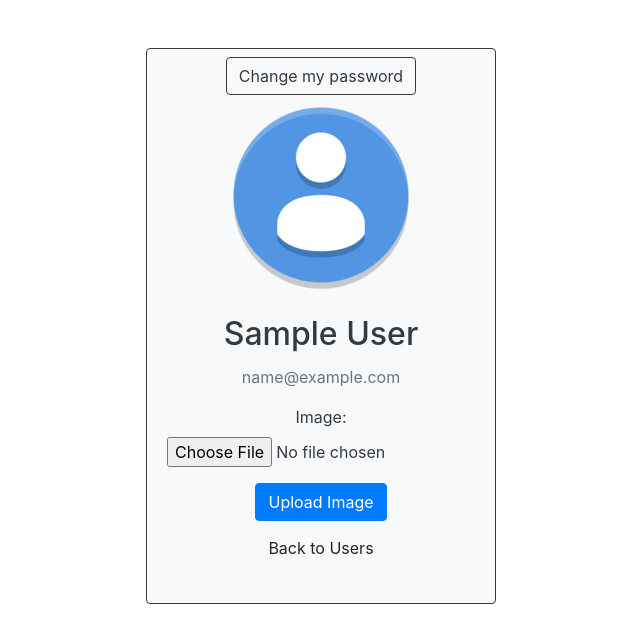
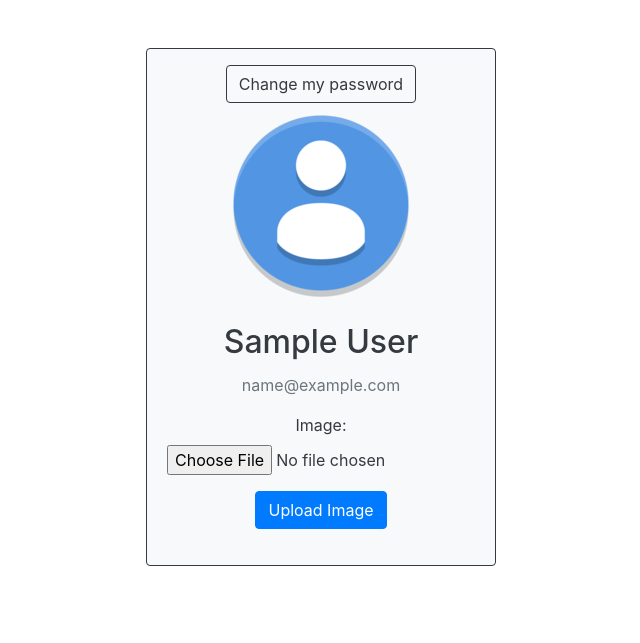
Before and after one commit to aaditya-prog/CRUD-Django, a Django app: page /accounts/profile/ in a window 1280 px wide. Shown: the part 56-699 px from the top of the page, without its empty margins (319-959 px from the left). Run offline with Django 3.2, Linux system fonts and the light colour scheme; the visitor is signed in with stand-in values (Sample User, id 1); some libraries are stand-ins or nearby versions.

Commit message:
Revision

```diff
--- a/templates/accounts/profile.html
+++ b/templates/accounts/profile.html
@@ -30,7 +30,7 @@
   {% load crispy_forms_tags %} {%block bodycontent%}
   <body>
     <nav class="navbar navbar-light" style="background-color: #e3f2fd">
-      <a class="navbar-brand" href=""> Home </a>
+      <a class="navbar-brand" href="{% url 'accounts:accounts' %}"> Home </a>
     </nav>
     <div class="container mt-5 mb-4">
       <div class="row">
@@ -41,7 +41,7 @@
             <div class="align-items-end">
               <a
                 href="{% url 'accounts:changepass' %}"
-                class="mt-2 btn btn btn-outline-dark align-items-end"
+                class="mt-3 btn btn btn-outline-dark align-items-end"
                 >Change my password</a
               >
             </div>
@@ -67,9 +67,6 @@
                   value="Upload Image"
                 />
               </form>
-              <a href="{% url 'accounts:accounts' %}" class="mt-2 btn btn-light"
-                >Back to Users</a
-              >
               <p class="card-text mt-3"></p>
 
               {% for message in messages %}
```
Also changed, not shown: accounts/views.py (+1 -7 lines), media/profile_pics/traveler1_GSNLYBO_FkMNe3D.jpg (added).
